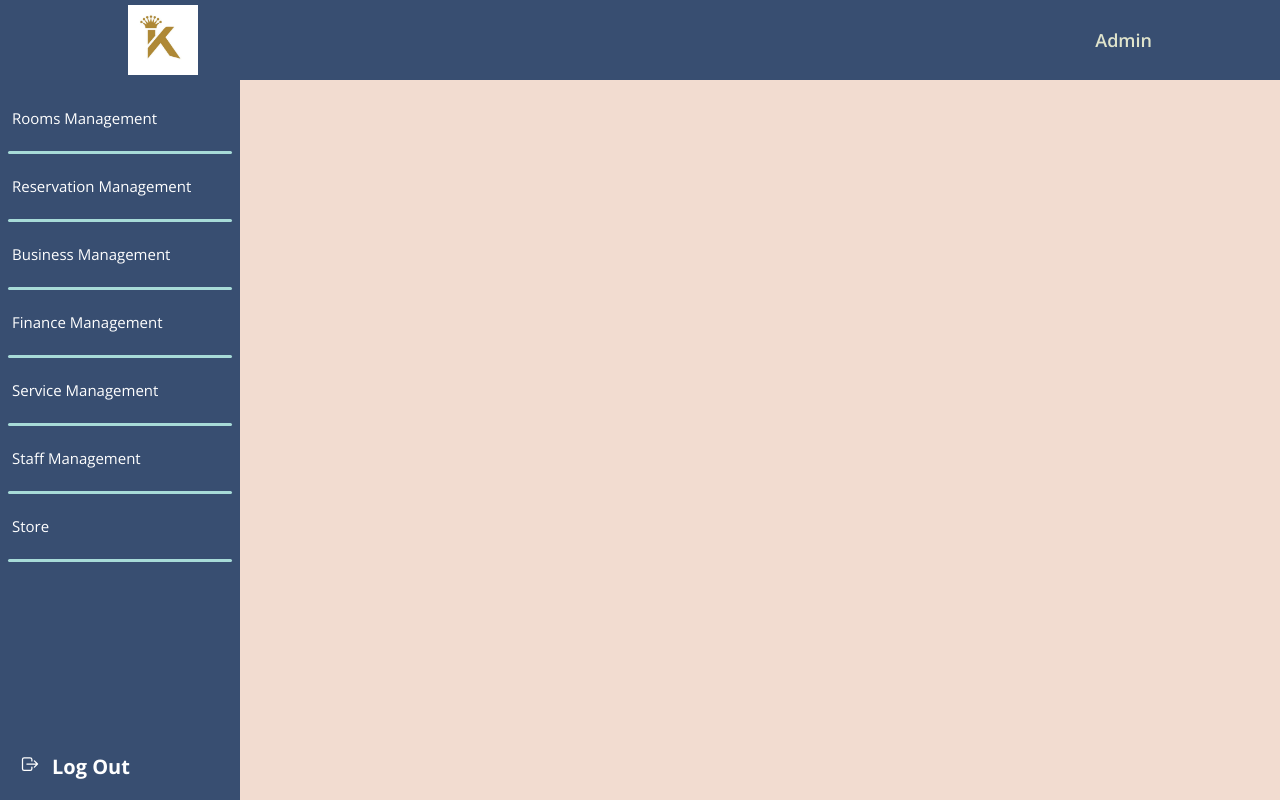
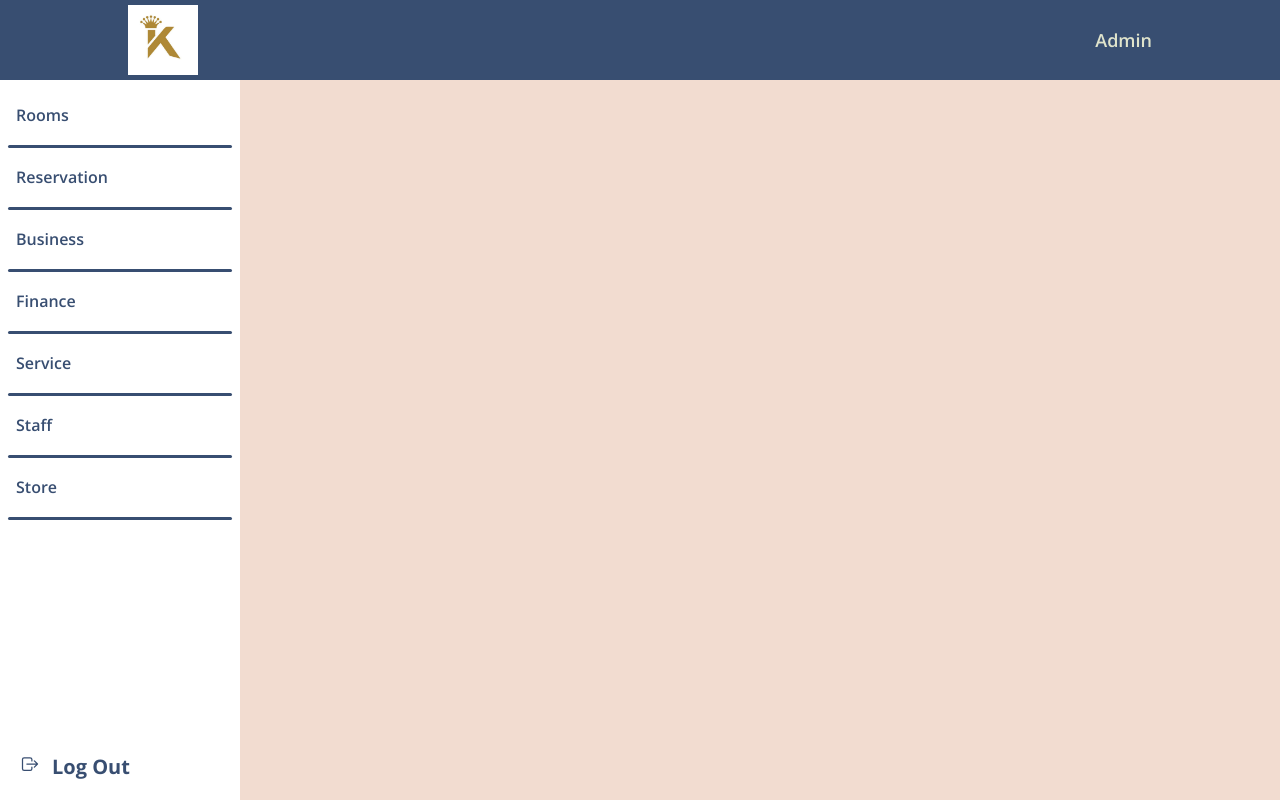
Before and after one commit to KyunGraphy/The-K-Hotel-System-Management, a React (Create React App) app in the folder client/: page /admin in a window 1280 px wide. Built offline with nearby package versions, Linux system fonts and the light colour scheme.

Commit message:
Redesign sidebar, assign btn in reservation page

```diff
--- a/client/src/components/sidebar/Sidebar.jsx
+++ b/client/src/components/sidebar/Sidebar.jsx
@@ -8,27 +8,27 @@ const Sidebar = () => {
 
   const itemsManagement = [
     {
-      name: 'Rooms Management',
+      name: 'Rooms',
       path: 'room',
     },
     {
-      name: 'Reservation Management',
+      name: 'Reservation',
       path: 'reservation',
     },
     {
-      name: 'Business Management',
+      name: 'Business',
       path: 'business',
     },
     {
-      name: 'Finance Management',
+      name: 'Finance',
       path: 'business',
     },
     {
-      name: 'Service Management',
+      name: 'Service',
       path: 'service',
     },
     {
-      name: 'Staff Management',
+      name: 'Staff',
       path: 'staff',
     },
     {
--- a/client/src/components/sidebar/sidebar.css
+++ b/client/src/components/sidebar/sidebar.css
@@ -4,26 +4,27 @@
   box-sizing: border-box;
   width: 240px;
   height: calc(100vh - 80px);
-  background: #384e71;
+  background: #fff;
   padding: 0 8px 20px 8px;
-  color: #fff;
+  color: #384e71;
   display: flex;
   flex-direction: column;
   justify-content: space-between;
 }
 
 .sidebarItems > p {
-  /* background-color: #fff; */
-  font-size: 15px;
-  font-weight: 400;
-  padding: 20px 0 20px 4px;
+  /* background-color: #384e71; */
+  font-size: 16px;
+  font-weight: 600;
+  padding: 16px 8px;
   margin: 8px auto;
   position: relative;
   cursor: pointer;
 }
 
 .sidebarItemManaAfter-active {
-  background: #e0e4cc;
+  background: #a7dbd8;
+  /* background: #e0e4cc; */
   color: #384e71;
 }
 
@@ -34,7 +35,8 @@
   bottom: -6px;
   width: 100%;
   height: 3px;
-  background: #a7dbd8;
+  background: #384e71;
+  /* background: #a7dbd8; */
   border-radius: 5px;
 }
 
--- a/client/src/pages/admin/admin.css
+++ b/client/src/pages/admin/admin.css
@@ -5,6 +5,6 @@
 .adminBody {
   background-color: #f2dcd0;
   display: flex;
-  gap: 8px;
+  gap: 16px;
   position: relative;
 }
--- a/client/src/pages/admin/reservation/styles/reservation.css
+++ b/client/src/pages/admin/reservation/styles/reservation.css
@@ -59,13 +59,15 @@
 }
 
 .reservationAssign > button {
-  background: #32cd32;
+  background: #febb02;
+  color: #384e71;
+  padding: 8px;
   color: #333;
   flex: 1;
-  height: 24px;
+  /* height: 24px; */
   outline: none;
   border: none;
-  border-radius: 8px;
+  border-radius: 4px;
   cursor: pointer;
 }
 
```
